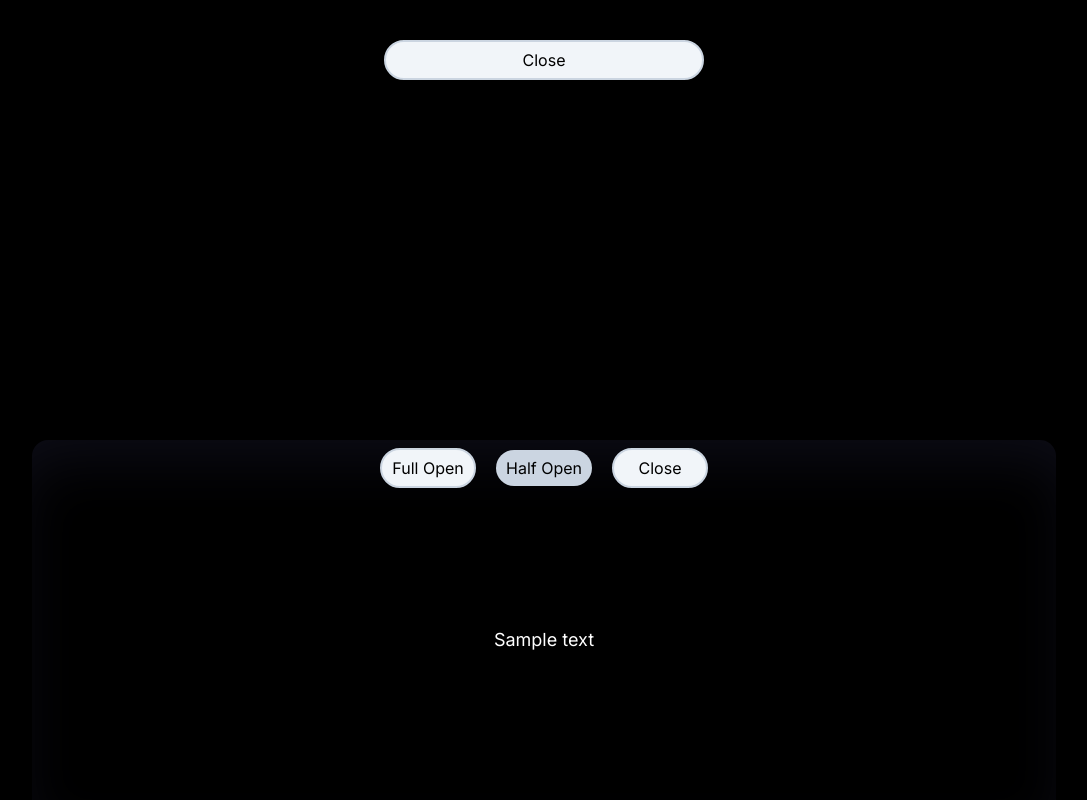
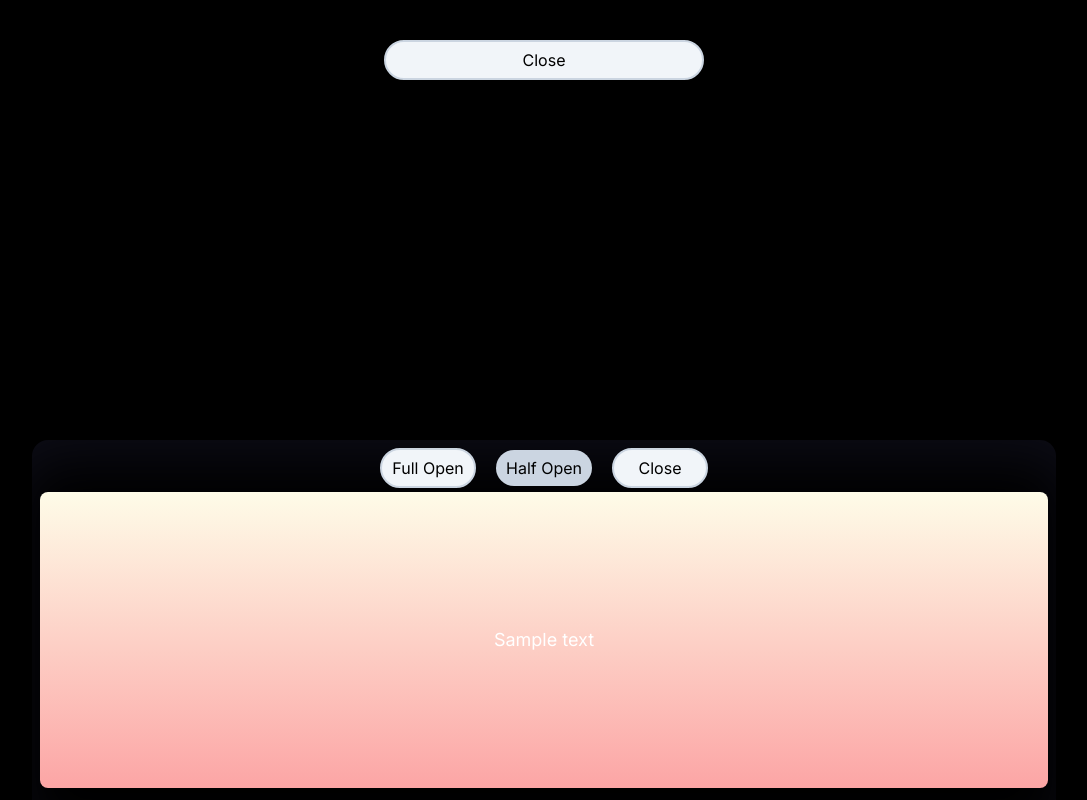
Before and after one commit to SINGH202/flam-assignment, a Next.js app: page / in a window 1280 px wide. Shown: the whole page, without its empty margins (96-1183 px from the left). Built offline with nearby package versions, Linux system fonts and the light colour scheme.

Commit message:
Add bg to bottomSheet.

```diff
--- a/src/components/BottomSheet.tsx
+++ b/src/components/BottomSheet.tsx
@@ -61,7 +61,7 @@ export const BottomSheet = ({
       </div>
 
       <div
-        className={`flex items-center justify-center text-lg py-2 my-1 h-full text-white`}>
+        className={`flex items-center justify-center text-lg py-2 my-1 h-full bg-gradient-to-b from-yellow-50 to-red-300 rounded-lg`}>
         <span>Sample text</span>
       </div>
     </div>
```
